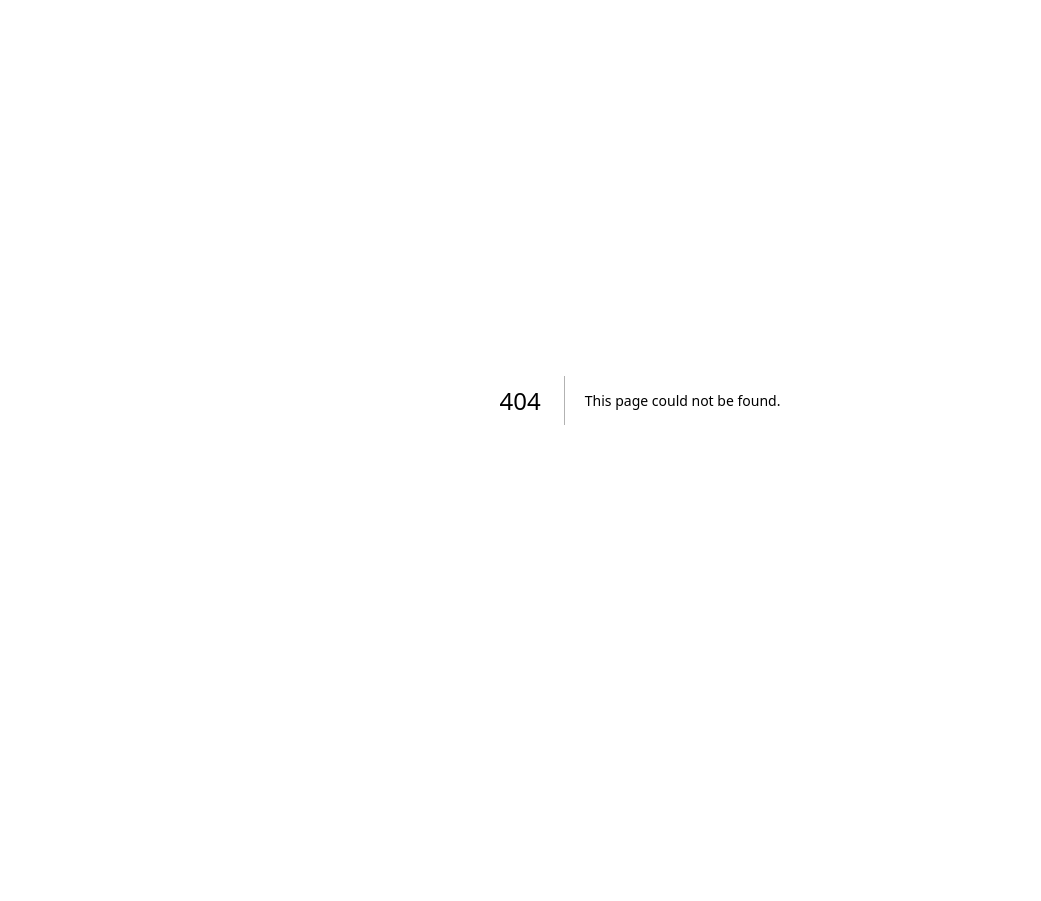
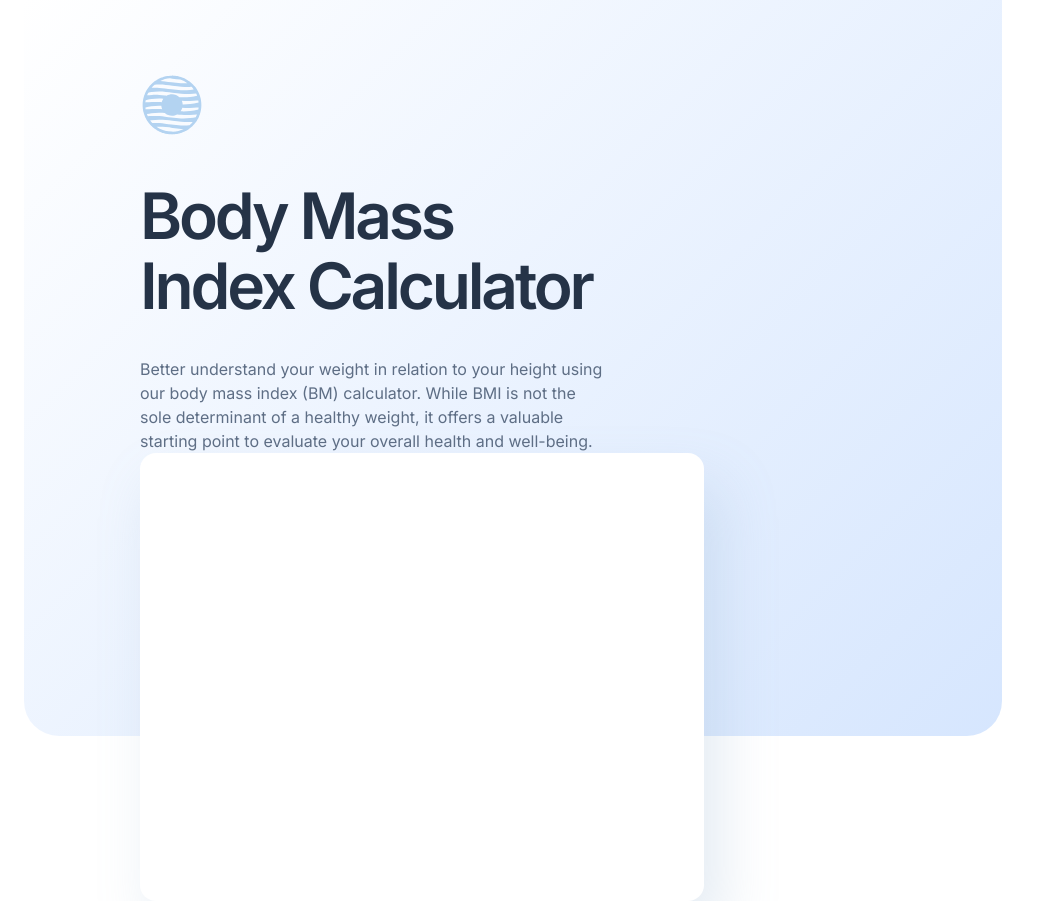
Before and after one commit to eddyriv3ra/bmi-calculator, a Next.js app: page /MainPage/MainPage in a window 1280 px wide. Before the commit this address had no page. Shown: the whole page, without its empty margins (0-1041 px from the left). Before the commit the page ends 800 px from the top, so only its background shows below. Built offline with nearby package versions, Linux system fonts and the light colour scheme.

Commit message:
main screen icon and calc container

```diff
--- /dev/null
+++ b/src/pages/MainPage/MainPage.module.scss
@@ -0,0 +1,59 @@
+@use '@/styles/abstracts/colors';
+
+.bodyMass {
+  width: 978px;
+  height: 737px;
+  background: linear-gradient(315deg, #d6e6fe 0%, rgba(214, 252, 254, 0) 100%);
+  border-radius: 0px 0px 35px 35px;
+  position: relative;
+  top: -1px;
+  left: 24px;
+}
+
+.gameIcon {
+  position: absolute;
+  top: 74px;
+  left: 116px;
+}
+
+.centerContainer {
+  position: absolute;
+  top: 182px;
+  left: 116px;
+}
+
+.boxText {
+  display: flex;
+  width: 564px;
+  flex-direction: column;
+  align-items: flex-start;
+  gap: 35px;
+}
+
+.mainText {
+  font-weight: 600;
+  line-height: 110%; /* 70.4px */
+  letter-spacing: -3.2px;
+  font-size: var(--heading-extra-large);
+  color: colors.$gunMetal;
+  width: 470px;
+}
+
+.mainDesc {
+  width: 465px;
+  height: 96px;
+  color: colors.$darkElectricBlue;
+  line-height: 150%; /* 24px */
+}
+
+.calculatorContainer {
+  width: 564px;
+  height: 448px;
+  padding: 32px;
+  flex-direction: column;
+  align-items: flex-start;
+  gap: 32px;
+  border-radius: 16px;
+  background: colors.$pureWhite;
+  box-shadow: 16px 32px 56px 0px rgba(143, 174, 207, 0.25);
+}
--- /dev/null
+++ b/src/pages/MainPage/MainPage.tsx
@@ -0,0 +1,34 @@
+import React from 'react';
+import Image from 'next/image';
+import styles from './MainPage.module.scss';
+
+const MainPage = () => {
+  return (
+    <div>
+      <div className={styles.bodyMass}>
+        <div className={styles.gameIcon}>
+          <Image
+            src="/images/game-icons.svg"
+            alt="game-icon"
+            width={64}
+            height={64}
+          />
+        </div>
+        <div className={styles.centerContainer}>
+          <div className={styles.boxText}>
+            <p className={styles.mainText}>Body Mass Index Calculator</p>
+            <p className={styles.mainDesc}>
+              Better understand your weight in relation to your height using our
+              body mass index (BM) calculator. While BMI is not the sole
+              determinant of a healthy weight, it offers a valuable starting
+              point to evaluate your overall health and well-being.
+            </p>
+          </div>
+          <div className={styles.calculatorContainer}></div>
+        </div>
+      </div>
+    </div>
+  );
+};
+
+export default MainPage;
--- /dev/null
+++ b/src/pages/MainPage/index.ts
@@ -0,0 +1 @@
+export { default } from './MainPage';
--- a/src/pages/index.tsx
+++ b/src/pages/index.tsx
@@ -1,6 +1,5 @@
-import Head from "next/head";
-import Image from "next/image";
+import MainPage from './MainPage';
 
 export default function Home() {
-  return <></>;
+  return <MainPage />;
 }
```
Also changed, not shown: public/images/game-icons.svg (added).
